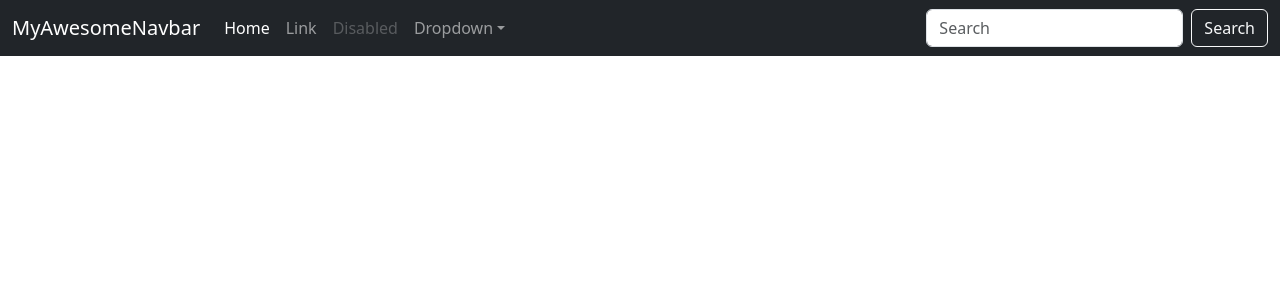
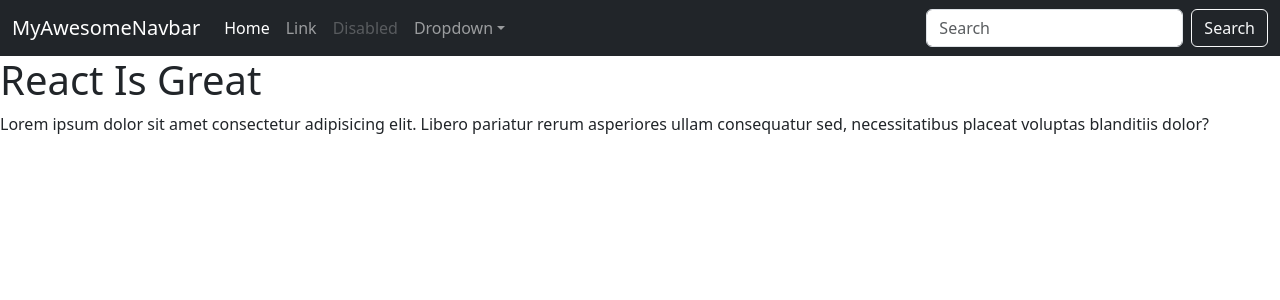
Before and after one commit to AbdurRehmanQayyum/React-Practice-Lab-, a React (Vite) app: page / in a window 1280 px wide. Shown: the top 300 px of the page. Built offline with nearby package versions, Linux system fonts and the light colour scheme.

Commit message:
Learning diff between vanilla JS and react

```diff
--- a/index.html
+++ b/index.html
@@ -8,6 +8,8 @@
   </head>
   <body>
     <div id="root"></div>
-    <script type="module" src="/src/main.jsx"></script>
+    <script type="module" src="/src/main.jsx">
+
+    </script>
   </body>
 </html>
--- a/src/main.jsx
+++ b/src/main.jsx
@@ -17,6 +17,14 @@ import { createRoot } from "react-dom/client"
 const root = createRoot(document.getElementById("root"))
 
 
+function MainContent(){
+  return (
+    <>
+    <h1>React Is Great</h1>
+    <p>Lorem ipsum dolor sit amet consectetur adipisicing elit. Libero pariatur rerum asperiores ullam consequatur sed, necessitatibus placeat voluptas blanditiis dolor?</p>
+    </>
+  );
+}
 
 function MyAwesomeNavbar() {
   return (
@@ -87,5 +95,6 @@ function MyAwesomeNavbar() {
 root.render(
   <div>
     <MyAwesomeNavbar />
+    <MainContent />
   </div>
 )
```
